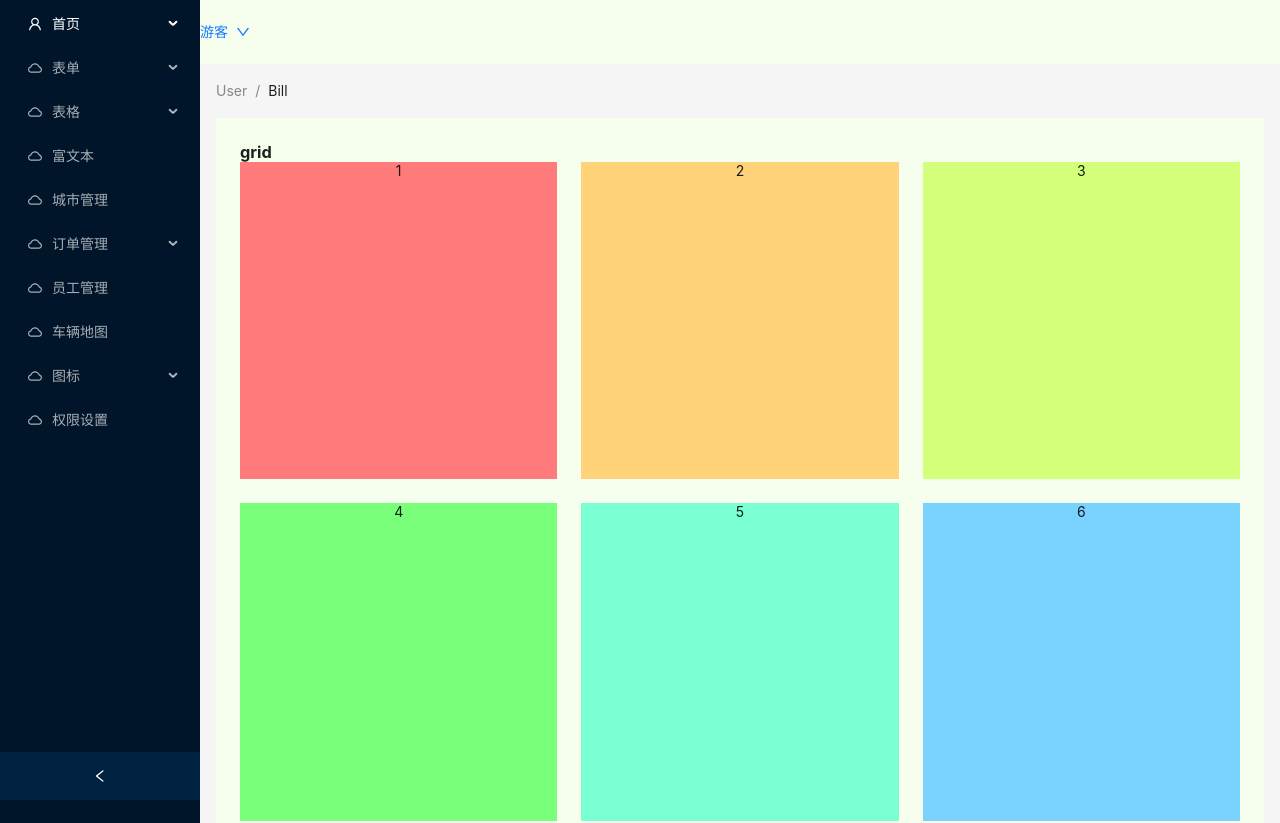
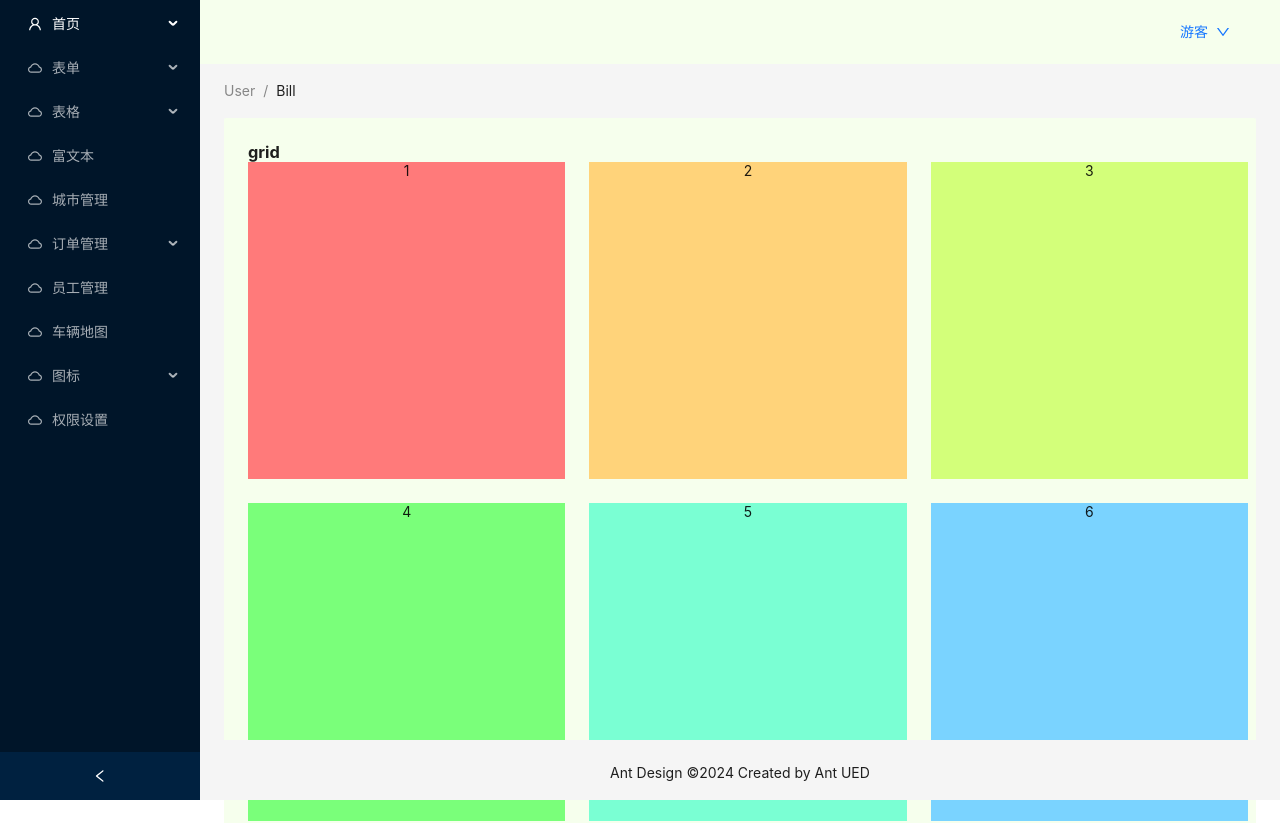
Before and after one commit to dirunru/my-react-app, a React (Create React App) app: page /#/ in a window 1280 px wide. Shown: the top 823 px of the page. Built offline with nearby package versions, Linux system fonts and the light colour scheme.

Commit message:
feat: 新增插件

```diff
--- a/package.json
+++ b/package.json
@@ -40,6 +40,7 @@
   },
   "devDependencies": {
     "css-loader": "^7.1.2",
+    "mockjs": "^1.1.0",
     "style-loader": "^4.0.0"
   }
 }
--- a/src/App.jsx
+++ b/src/App.jsx
@@ -108,6 +108,7 @@ const App = () => {
                 items: menus,
                 onClick: handleMenuClick,
               }}
+              className={styles.dropdown}
               onOpenChange={handleOpenChange}
               open={open}
             >
@@ -119,7 +120,7 @@ const App = () => {
               </a>
             </Dropdown>
           </Header>
-          <Content style={{ margin: "0 16px" }}>
+          <Content className={styles.content}>
             <Breadcrumb style={{ margin: "16px 0" }}>
               <Breadcrumb.Item>User</Breadcrumb.Item>
               <Breadcrumb.Item>Bill</Breadcrumb.Item>
--- a/src/styles/app.module.scss
+++ b/src/styles/app.module.scss
@@ -2,10 +2,18 @@
   padding: 0;
   margin: 0;
 }
+
+.dropdown {
+  width: 100px;
+  height: 60px;
+  float: right;
+}
+.content {
+  height: calc(100vh - 144px);
+  margin: 0 24px;
+}
+
 .footer {
   text-align: center;
   height: 60px;
 }
-.content {
-  height: calc(100vh - 144px);
-}
```
Also changed, not shown: 2 other files (tests, documents, lock files or other folders).
